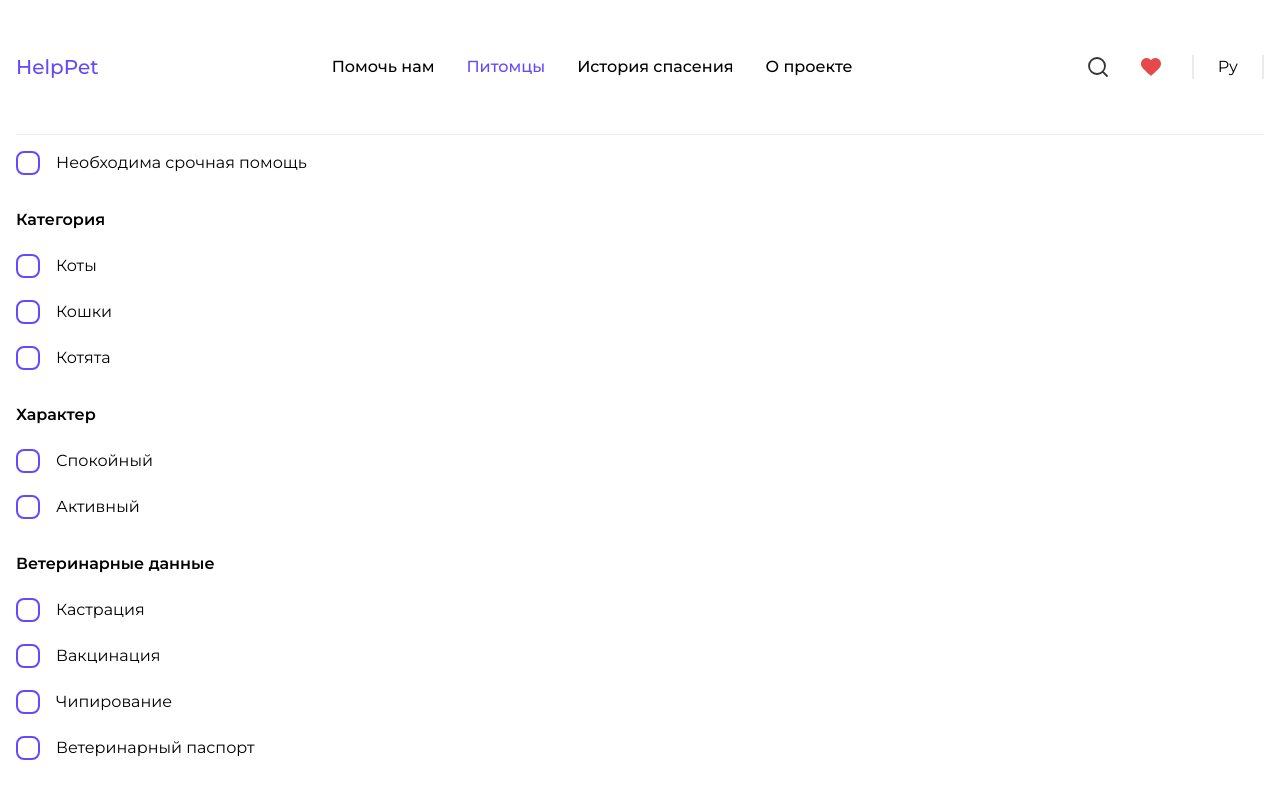
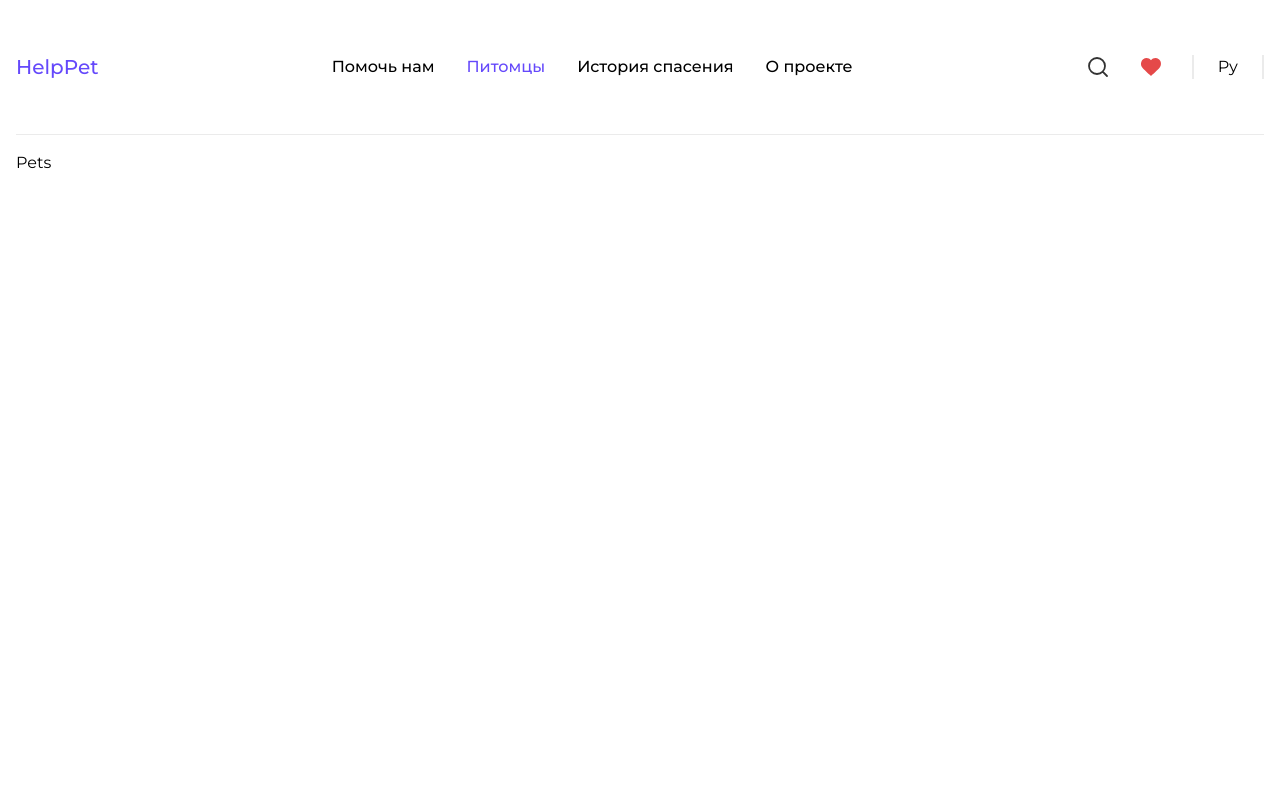
Before and after one commit to Sandbox-pets-shelter/pets-shelter, a React (Create React App) app: page /pets in a window 1280 px wide. Shown: the top 796 px of the page. Built offline with nearby package versions, Linux system fonts and the light colour scheme.

Commit message:
feat: filters component, checkoxes are working, reset function added

```diff
--- a/src/pages/Pets/index.tsx
+++ b/src/pages/Pets/index.tsx
@@ -2,8 +2,6 @@ import { Filters } from '../../components/filters'
 
 export const Pets = () => {
     return (
-        <div>
-            <Filters />
-        </div>
+        <div>Pets</div>
     )
 }
```
